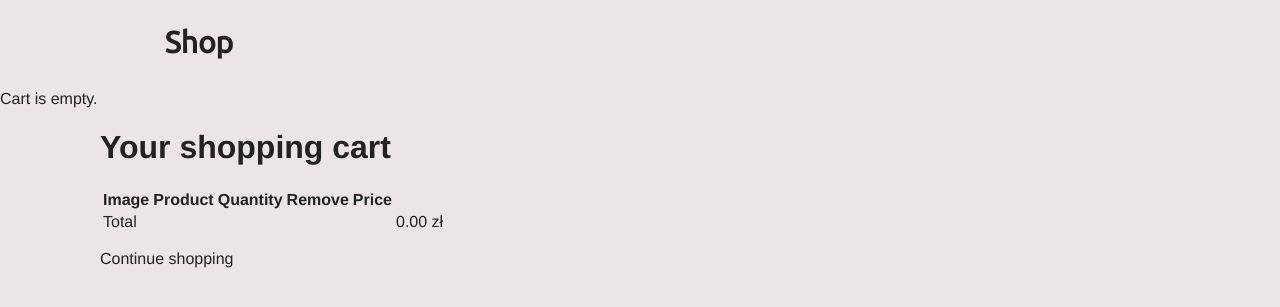
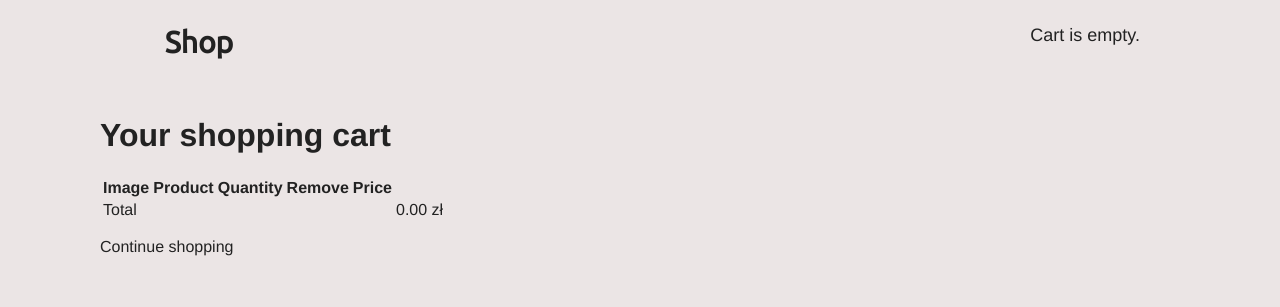
Before and after one commit to CrazyMonkey0/Shop, a Django app: page /cart/ in a window 1280 px wide. Shown: the top 307 px of the page. Run offline with Django 4.2, Linux system fonts and the light colour scheme.

Commit message:
Update of base.css

```diff
--- a/backend/products/static/css/base.css
+++ b/backend/products/static/css/base.css
@@ -37,7 +37,11 @@ a:hover {
     color: rgb(190, 111, 117);
 }
 
-#subheader {}
+#header .cart {
+    float: right;
+    padding-right: 40px;
+    padding-bottom: 20px;
+}
 
 #content {
     padding: 0px 100px;
@@ -152,3 +156,7 @@ a:hover {
     padding-bottom: 50px;
     font-weight: bold;
 }
+
+.cart h4 {
+    color: brown;
+}
--- a/backend/products/templates/products/base.html
+++ b/backend/products/templates/products/base.html
@@ -11,13 +11,12 @@
     <body>
         <div id="header">
             <a href="/" class="logo">Shop</a>
-        </div>
-        <div id="subheader">
-            <div class="Cart">
+
+            <div class="cart">
                 {% with total_items=cart|length %}
                 {% if cart|length > 0 %}
-                Cart:
                 <a href="{% url 'cart:cart_detail' %}">
+                    Cart <br>
                     {{ total_items }} product{{ total_items|pluralize:"s" }},
                     {{ cart.get_total_price }} zł
                 </a>
```
